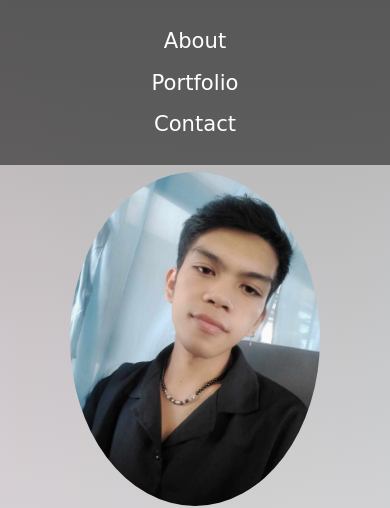
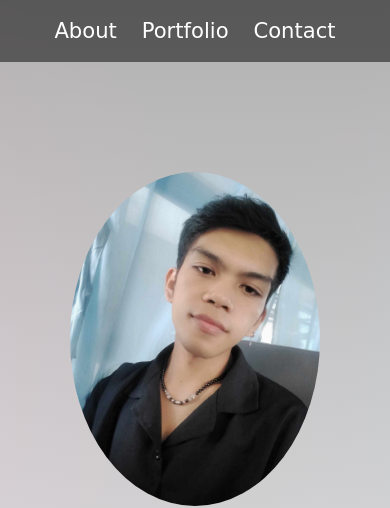
Before and after one commit to Sidney07Bilazon/My-Portfolio, a plain HTML site: page index.html in a window 390 px wide. Shown: the top 508 px of the page. Drawn offline with Linux system fonts and the light colour scheme.

Commit message:
Update style.css

```diff
--- a/style.css
+++ b/style.css
@@ -120,13 +120,7 @@ a {
 a:hover {
     color: #208479;
 }
-@media (max-width: 768px) {
-    nav ul li {
-        display: block;
-        margin: 10px 0;
-    }
   .profile-photo {
         width: 50%;
         margin: 0 auto;
     }
-}
```
